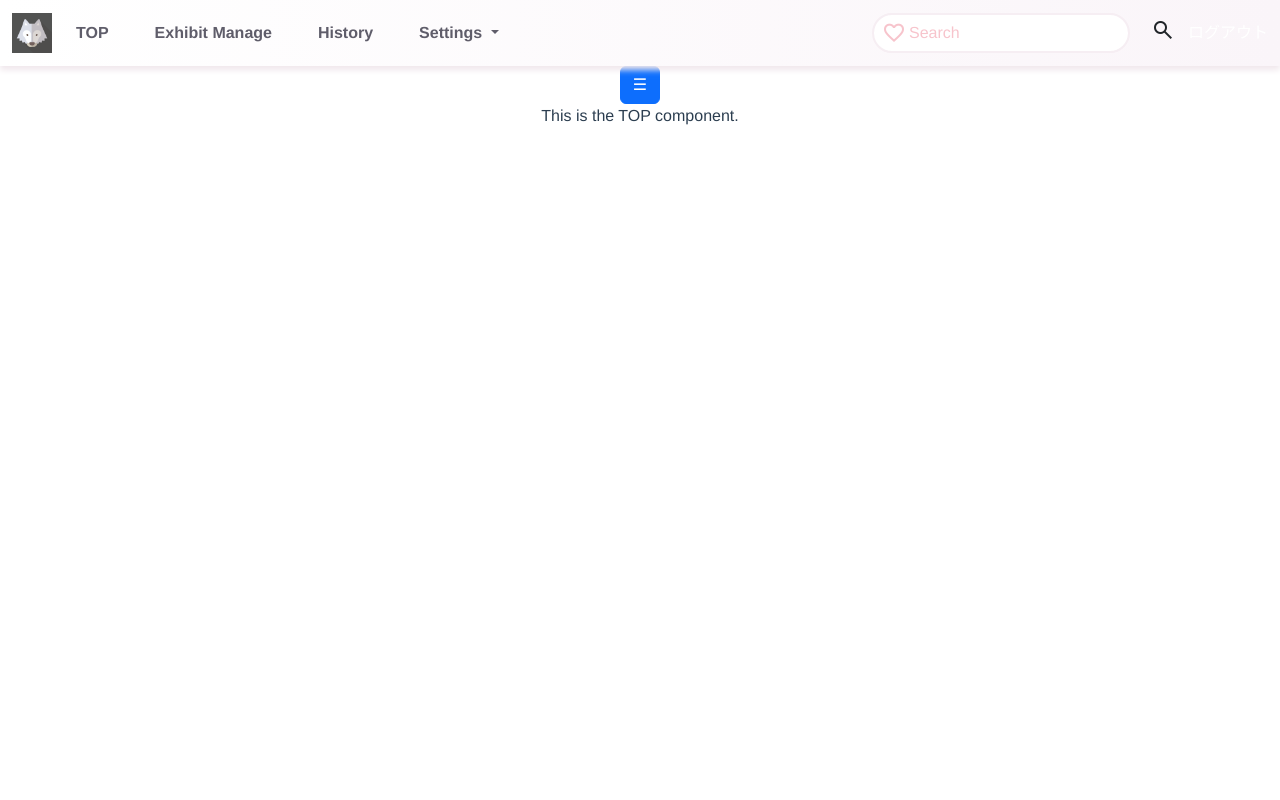
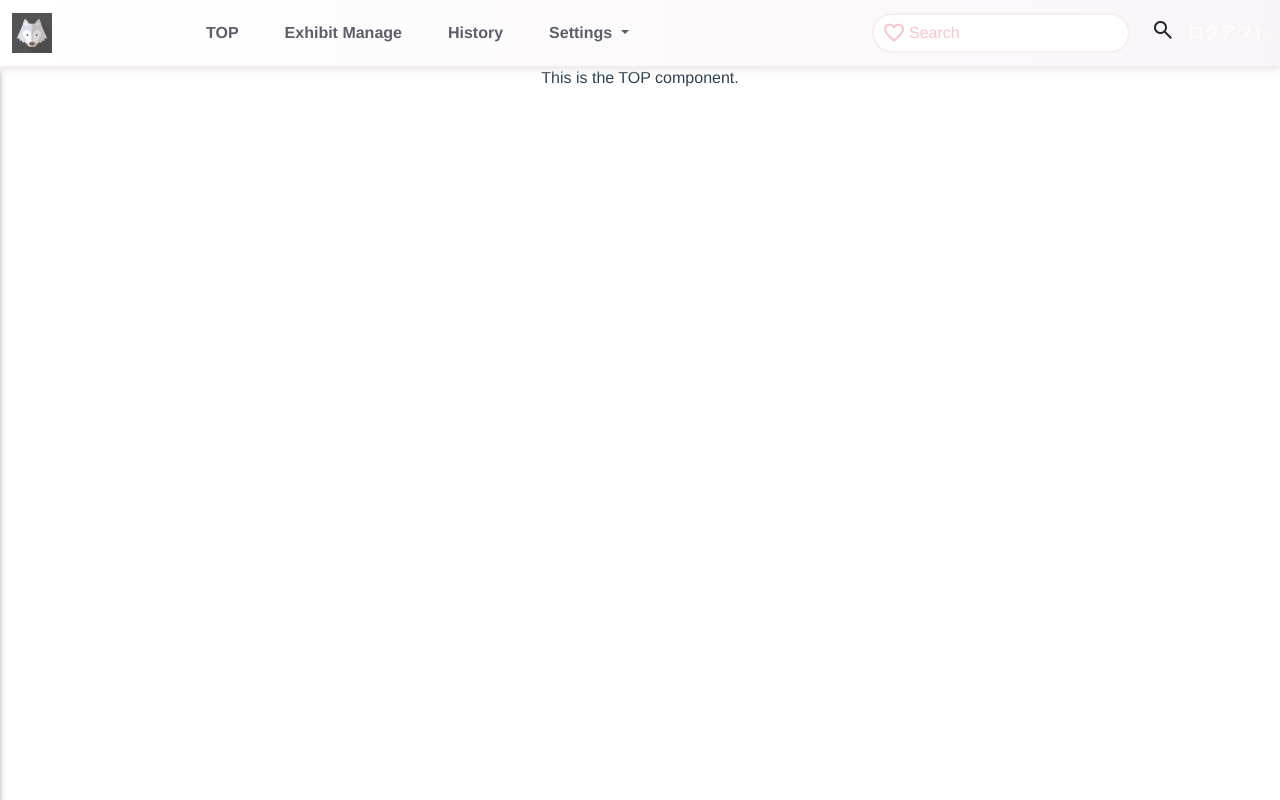
Before and after one commit to SAZO54/furimaHub-fronted, a Vue app: page / in a window 1280 px wide. Built offline with nearby package versions, Linux system fonts and the light colour scheme.

Commit message:
sidebarのUI実装|形のみ

```diff
--- a/src/App.vue
+++ b/src/App.vue
@@ -1,21 +1,19 @@
 <template>
-  <HubHeader />
-  <SideBar />
+  <HubHeader @toggle-sidebar="toggleSidebar" />
+  <SideBar :is-open="isSidebarOpen"  />
   <TOP />
 </template>
 
-<script>
+<script setup>
+import { ref } from 'vue';
 import TOP from './components/TOP.vue';
 import HubHeader from './components/Base/HubHeader.vue';
 import SideBar from './components/Base/SideBar.vue';
 
-export default {
-  name: 'App',
-  components: {
-    TOP,
-    HubHeader,
-    SideBar
-  }
+const isSidebarOpen = ref(false);
+
+function toggleSidebar() {
+  isSidebarOpen.value = !isSidebarOpen.value;
 }
 </script>
 
--- a/src/components/Base/HubHeader.vue
+++ b/src/components/Base/HubHeader.vue
@@ -1,19 +1,14 @@
 <template>
   <nav class="navbar navbar-expand-lg navbar-dark bg-white">
     <div class="container-fluid">
-      <!-- ロゴとサイト名 -->
-      <a class="navbar-brand" href="/">
+      <a class="navbar-brand" href="/" @click.prevent="emitToggleSideBar">
         <img src="@/assets/wolf.png" alt="Logo" width="40" height="40" class="d-inline-block align-top">
       </a>
-
-      <!-- ナビゲーションバーのトグルボタン（小画面で表示） -->
       <button class="navbar-toggler" type="button" data-bs-toggle="collapse" data-bs-target="#navbarNavDropdown" aria-controls="navbarNavDropdown" aria-expanded="false" aria-label="Toggle navigation">
         <span class="navbar-toggler-icon"></span>
       </button>
-
-      <!-- ナビゲーションリンク -->
       <div class="collapse navbar-collapse" id="navbarNavDropdown">
-        <ul class="navbar-nav me-auto">
+        <ul class="navbar-nav me-auto head-item">
           <li class="nav-item">
             <a class="nav-link f-gray" aria-current="page" href="#">TOP</a>
           </li>
@@ -34,7 +29,6 @@
             </ul>
           </li>
         </ul>
-
         <form class="d-flex" role="search">
           <div class="search-box">
             <span class="material-symbols-outlined search-icon">favorite</span>
@@ -46,8 +40,6 @@
             </span>
           </button>
         </form>
-
-        <!-- ログアウトリンク -->
         <span class="navbar-text">
           <a class="nav-link" href="#">ログアウト</a>
         </span>
@@ -56,10 +48,15 @@
   </nav>
 </template>
 
-<script>
-export default {
-  name: 'HubHeader'
-};
+<script setup>
+import { defineEmits } from 'vue';
+
+const emit = defineEmits(['toggle-sidebar']);
+
+const emitToggleSideBar = (event) => {
+  event.preventDefault();
+  emit('toggle-sidebar');
+}
 </script>
 
 <style scoped>
@@ -75,6 +72,10 @@ export default {
 
 .nav-item {
   padding-right: 30px;
+}
+
+.head-item {
+  padding-left: 130px;
 }
 
 .f-gray:hover, .f-gray:active, .f-gray:focus {
--- a/src/components/Base/SideBar.vue
+++ b/src/components/Base/SideBar.vue
@@ -1,11 +1,5 @@
 <template>
   <div>
-    <!-- ハンバーガーメニューボタン -->
-    <button class="btn btn-primary" type="button" @click="toggleSidebar">
-      ☰
-    </button>
-
-    <!-- サイドバー -->
     <div :class="['sidebar', { 'active': isOpen }]">
       <div class="pt-3">
         <h5 class="text-white text-center">サイドバー</h5>
@@ -28,29 +22,23 @@
   </div>
 </template>
 
-<script>
-export default {
-  data() {
-    return {
-      isOpen: false,
-    };
-  },
-  methods: {
-    toggleSidebar() {
-      this.isOpen = !this.isOpen;
-    }
-  }
-};
-</script>
+<script setup>
+  import { defineProps } from 'vue';
+
+  defineProps({
+    isOpen: Boolean
+  });
+  </script>
 
 <style scoped>
 .sidebar {
-  width: 250px;
+  width: 200px;
   position: fixed;
-  left: -250px;
+  left: -200px;
   height: 100%;
-  background: #343a40;
+  background: #B3BCCC;
   transition: left 0.3s;
+  box-shadow: 0 4px 6px #A9B1C5;
 }
 
 .sidebar.active {
```
